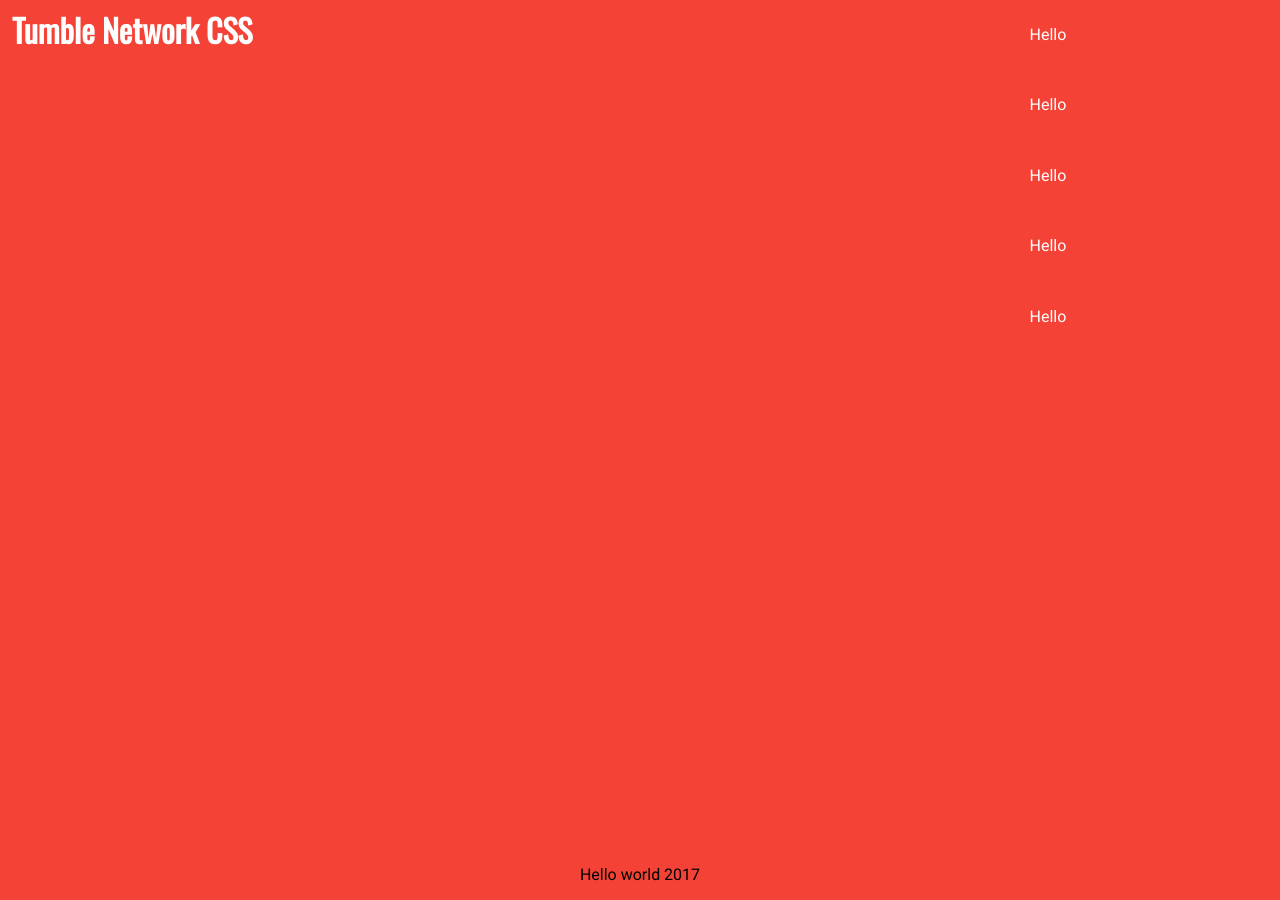
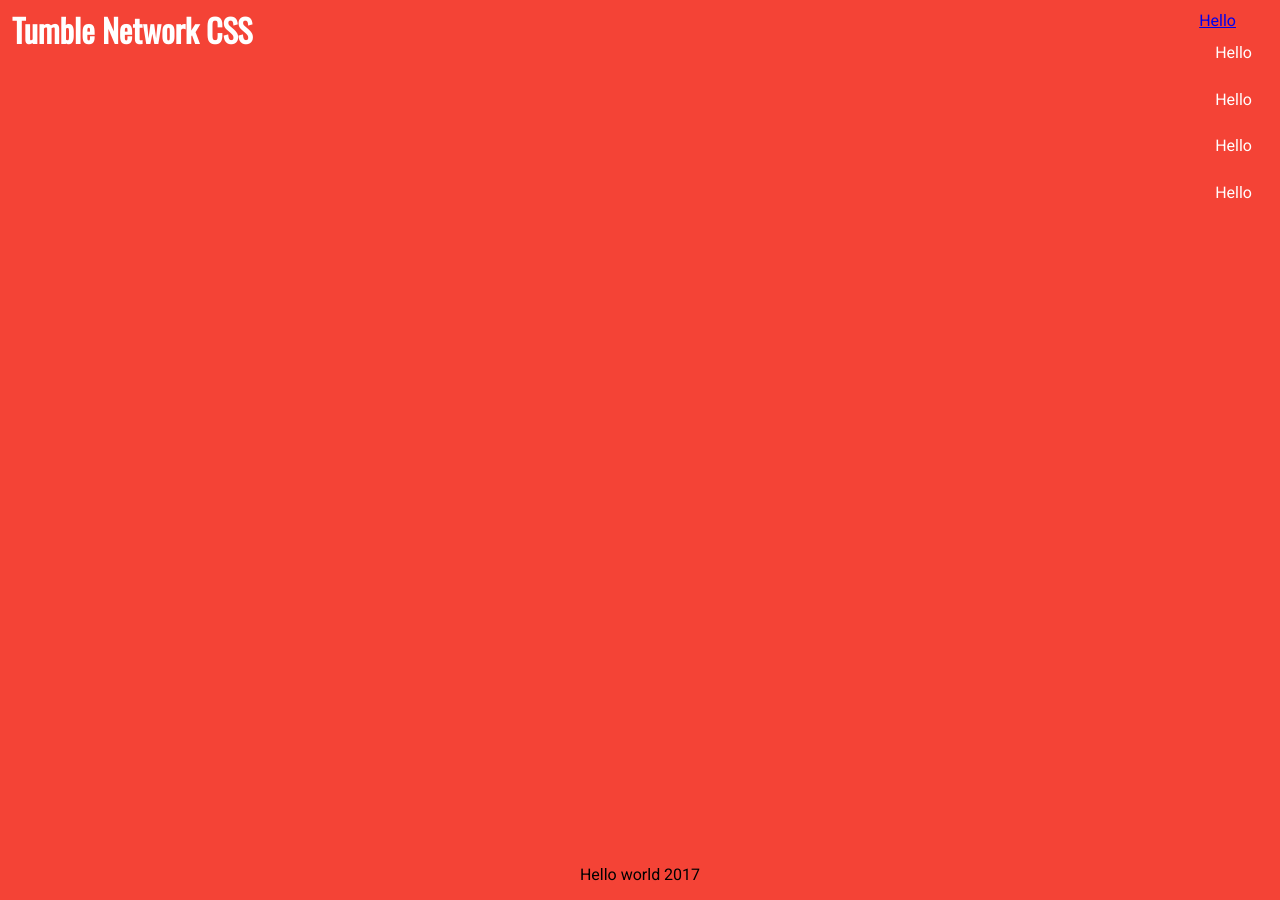
Before and after one commit to tumblenet/tumblenet-css, a Jekyll site: the page built from index.html, in a window 1280 px wide. Built offline with Jekyll 4.4.1, drawn with Linux system fonts in a browser that asks for light colours.

Commit message:
Update main.html

```diff
--- a/_layouts/main.html
+++ b/_layouts/main.html
@@ -3,13 +3,13 @@ layout: default
 ---
 <header class="tn-row">
   <h1 class="tn-col-1-3 tn-text-white">{{ site.title }}</h1>
-  <nav class="">
+  <nav class="tn-col-2-3">
     <ul class="tn-nav tn-align-right">
-      <li class="tn-col-2-15 tn-nav-item "><a class="tn-background-onhover-dark-red" href="#">Hello</a></li>
-      <li class="tn-col-2-15 tn-nav-item "><a class="tn-background-onhover-dark-red" href="#">Hello</a></li>
-      <li class="tn-col-2-15 tn-nav-item "><a class="tn-background-onhover-dark-red" href="#">Hello</a></li>
-      <li class="tn-col-2-15 tn-nav-item "><a class="tn-background-onhover-dark-red" href="#">Hello</a></li>
-      <li class="tn-col-2-15 tn-nav-item "><a class="tn-background-onhover-dark-red" href="#">Hello</a></li>
+      <li class=""><a class="tn-background-onhover-dark-red" href="#">Hello</a></li>
+      <li class="tn-nav-item "><a class="tn-background-onhover-dark-red" href="#">Hello</a></li>
+      <li class="tn-nav-item "><a class="tn-background-onhover-dark-red" href="#">Hello</a></li>
+      <li class="tn-nav-item "><a class="tn-background-onhover-dark-red" href="#">Hello</a></li>
+      <li class="tn-nav-item "><a class="tn-background-onhover-dark-red" href="#">Hello</a></li>
     </ul>
   </nav>
 </header>
```
